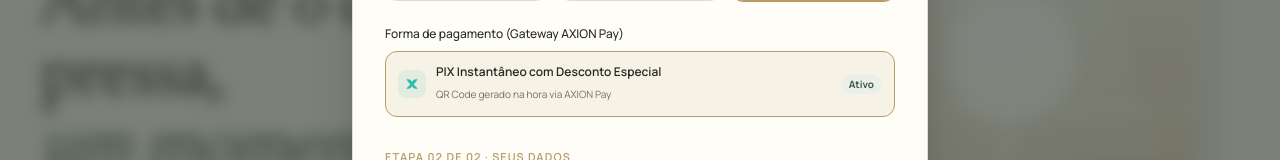
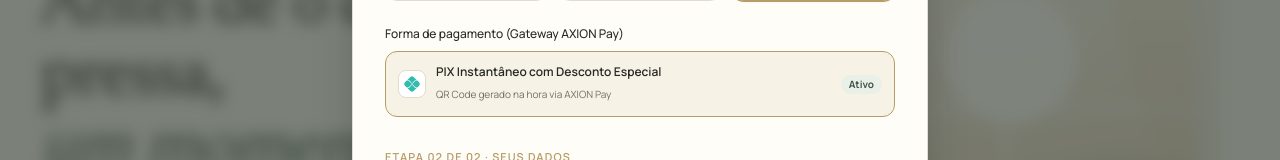
Before and after one commit to santiago-lh/manadiario, a Next.js app: page / in a window 1280 px wide. Both pictures are taken after a click on the button "Quero receber meu Maná Diário". Shown: the part 294-454 px from the top of the page. Built offline with nearby package versions, Linux system fonts and the light colour scheme.

Commit message:
fix(checkout): utilizar simbolo oficial original do Pix com geometria e cores exatas do Banco Central (#32bcad)

```diff
--- a/src/components/CheckoutModal.tsx
+++ b/src/components/CheckoutModal.tsx
@@ -465,13 +465,23 @@
                       >
                         <strong className="text-xs font-semibold text-[#292A24] flex items-center gap-1.5">
                           <svg
-                            className="w-3.5 h-3.5 text-[#32BCAD] shrink-0"
-                            viewBox="0 0 512 512"
-                            fill="currentColor"
+                            className="w-4 h-4 shrink-0"
+                            viewBox="534.42938 25.389854 80.84714 80.84714"
+                            xmlns="http://www.w3.org/2000/svg"
                             aria-hidden="true"
                           >
-                            <path d="M112.57 391.19c20.35 0 39.5-7.93 53.9-22.32l89.53-89.54 89.54 89.54c14.4 14.39 33.55 22.32 53.89 22.32h14.88l-94.88-94.89a27.64 27.64 0 0 1 0-39.1l94.88-94.89h-14.88c-20.34 0-39.49 7.93-53.89 22.33l-89.54 89.53-89.53-89.53c-14.4-14.4-33.55-22.33-53.9-22.33H97.69l94.89 94.89a27.64 27.64 0 0 1 0 39.1l-94.89 94.89h14.88z" />
-                            <path d="M380.59 104.91c-31.57 0-61.27 12.3-83.6 34.63l-40.99 40.99-40.99-40.99c-22.33-22.33-52.03-34.63-83.6-34.63H68.82L179.9 216.01c22.04 22.05 22.04 57.93 0 79.98L68.82 407.09h62.59c31.57 0 61.27-12.3 83.6-34.63l40.99-40.99 40.99 40.99c22.33 22.33 52.03 34.63 83.6 34.63h62.59L332.1 295.99c-22.04-22.05-22.04-57.93 0-79.98l111.08-111.1h-62.59z" />
+                            <path
+                              d="m 596.82737,86.620206 c -3.08045,0 -5.97782,-1.19944 -8.15622,-3.37679 l -11.77678,-11.77713 c -0.82691,-0.82903 -2.26801,-0.82656 -3.09456,0 l -11.81982,11.82017 c -2.17841,2.17734 -5.07577,3.37679 -8.15623,3.37679 h -2.32092 l 14.9158,14.915444 c 4.65807,4.65808 12.21069,4.65808 16.86912,0 l 14.95813,-14.958484 z"
+                              style={{ fill: "#32bcad", fillOpacity: 1, fillRule: "nonzero", stroke: "none" }}
+                            />
+                            <path
+                              d="m 553.82362,44.963326 c 3.08046,0 5.97782,1.19944 8.15622,3.37679 l 11.81982,11.82193 c 0.85125,0.85161 2.2412,0.85479 3.09457,-10e-4 l 11.77678,-11.77784 c 2.1784,-2.17735 5.07576,-3.37679 8.15622,-3.37679 h 1.41852 l -14.95778,-14.95813 c -4.65878,-4.658432 -12.2114,-4.658432 -16.86948,0 l -14.91509,14.91509 z"
+                              style={{ fill: "#32bcad", fillOpacity: 1, fillRule: "nonzero", stroke: "none" }}
+                            />
+                            <path
+                              d="m 610.61844,57.378776 -9.03922,-9.03922 c -0.19897,0.0797 -0.41452,0.12946 -0.64206,0.12946 h -4.10986 c -2.12478,0 -4.20476,0.86184 -5.70618,2.36432 l -11.77643,11.77678 c -1.10207,1.10208 -2.55022,1.65347 -3.99697,1.65347 -1.44815,0 -2.89524,-0.55139 -3.99697,-1.65241 l -11.82088,-11.82088 c -1.50142,-1.50283 -3.5814,-2.36431 -5.70618,-2.36431 h -5.05354 c -0.21555,0 -0.41698,-0.0508 -0.60713,-0.12242 l -9.07521,9.07521 c -4.65843,4.65843 -4.65843,12.2107 0,16.86913 l 9.07486,9.07485 c 0.1905,-0.0716 0.39193,-0.12241 0.60748,-0.12241 h 5.05354 c 2.12478,0 4.20476,-0.86148 5.70618,-2.36396 l 11.81982,-11.81982 c 2.13643,-2.13466 5.8607,-2.13537 7.995,0.001 l 11.77643,11.77573 c 1.50142,1.50248 3.5814,2.36431 5.70618,2.36431 h 4.10986 c 0.22754,0 0.44309,0.0497 0.64206,0.12947 l 9.03922,-9.03922 c 4.65808,-4.65843 4.65808,-12.2107 0,-16.86913"
+                              style={{ fill: "#32bcad", fillOpacity: 1, fillRule: "nonzero", stroke: "none" }}
+                            />
                           </svg>
                           <span>PIX Imediato</span>
                         </strong>
@@ -483,15 +493,25 @@
                   ) : (
                     <div className="col-span-2 p-3 rounded-xl border border-[#B79B68] bg-[#F7F2E6] flex items-center justify-between">
                       <div className="flex items-center gap-2.5">
-                        <div className="w-7 h-7 rounded-lg bg-[#32BCAD]/10 text-[#32BCAD] flex items-center justify-center shrink-0">
+                        <div className="w-7 h-7 rounded-lg bg-white border border-[#E2DBD0] flex items-center justify-center shrink-0">
                           <svg
-                            className="w-4 h-4"
-                            viewBox="0 0 512 512"
-                            fill="currentColor"
+                            className="w-4 h-4 shrink-0"
+                            viewBox="534.42938 25.389854 80.84714 80.84714"
+                            xmlns="http://www.w3.org/2000/svg"
                             aria-hidden="true"
                           >
-                            <path d="M112.57 391.19c20.35 0 39.5-7.93 53.9-22.32l89.53-89.54 89.54 89.54c14.4 14.39 33.55 22.32 53.89 22.32h14.88l-94.88-94.89a27.64 27.64 0 0 1 0-39.1l94.88-94.89h-14.88c-20.34 0-39.49 7.93-53.89 22.33l-89.54 89.53-89.53-89.53c-14.4-14.4-33.55-22.33-53.9-22.33H97.69l94.89 94.89a27.64 27.64 0 0 1 0 39.1l-94.89 94.89h14.88z" />
-                            <path d="M380.59 104.91c-31.57 0-61.27 12.3-83.6 34.63l-40.99 40.99-40.99-40.99c-22.33-22.33-52.03-34.63-83.6-34.63H68.82L179.9 216.01c22.04 22.05 22.04 57.93 0 79.98L68.82 407.09h62.59c31.57 0 61.27-12.3 83.6-34.63l40.99-40.99 40.99 40.99c22.33 22.33 52.03 34.63 83.6 34.63h62.59L332.1 295.99c-22.04-22.05-22.04-57.93 0-79.98l111.08-111.1h-62.59z" />
+                            <path
+                              d="m 596.82737,86.620206 c -3.08045,0 -5.97782,-1.19944 -8.15622,-3.37679 l -11.77678,-11.77713 c -0.82691,-0.82903 -2.26801,-0.82656 -3.09456,0 l -11.81982,11.82017 c -2.17841,2.17734 -5.07577,3.37679 -8.15623,3.37679 h -2.32092 l 14.9158,14.915444 c 4.65807,4.65808 12.21069,4.65808 16.86912,0 l 14.95813,-14.958484 z"
+                              style={{ fill: "#32bcad", fillOpacity: 1, fillRule: "nonzero", stroke: "none" }}
+                            />
+                            <path
+                              d="m 553.82362,44.963326 c 3.08046,0 5.97782,1.19944 8.15622,3.37679 l 11.81982,11.82193 c 0.85125,0.85161 2.2412,0.85479 3.09457,-10e-4 l 11.77678,-11.77784 c 2.1784,-2.17735 5.07576,-3.37679 8.15622,-3.37679 h 1.41852 l -14.95778,-14.95813 c -4.65878,-4.658432 -12.2114,-4.658432 -16.86948,0 l -14.91509,14.91509 z"
+                              style={{ fill: "#32bcad", fillOpacity: 1, fillRule: "nonzero", stroke: "none" }}
+                            />
+                            <path
+                              d="m 610.61844,57.378776 -9.03922,-9.03922 c -0.19897,0.0797 -0.41452,0.12946 -0.64206,0.12946 h -4.10986 c -2.12478,0 -4.20476,0.86184 -5.70618,2.36432 l -11.77643,11.77678 c -1.10207,1.10208 -2.55022,1.65347 -3.99697,1.65347 -1.44815,0 -2.89524,-0.55139 -3.99697,-1.65241 l -11.82088,-11.82088 c -1.50142,-1.50283 -3.5814,-2.36431 -5.70618,-2.36431 h -5.05354 c -0.21555,0 -0.41698,-0.0508 -0.60713,-0.12242 l -9.07521,9.07521 c -4.65843,4.65843 -4.65843,12.2107 0,16.86913 l 9.07486,9.07485 c 0.1905,-0.0716 0.39193,-0.12241 0.60748,-0.12241 h 5.05354 c 2.12478,0 4.20476,-0.86148 5.70618,-2.36396 l 11.81982,-11.81982 c 2.13643,-2.13466 5.8607,-2.13537 7.995,0.001 l 11.77643,11.77573 c 1.50142,1.50248 3.5814,2.36431 5.70618,2.36431 h 4.10986 c 0.22754,0 0.44309,0.0497 0.64206,0.12947 l 9.03922,-9.03922 c 4.65808,-4.65843 4.65808,-12.2107 0,-16.86913"
+                              style={{ fill: "#32bcad", fillOpacity: 1, fillRule: "nonzero", stroke: "none" }}
+                            />
                           </svg>
                         </div>
                         <div>
```
Also changed, not shown: public/pix-symbol.svg (added), public/pix.svg (added).
